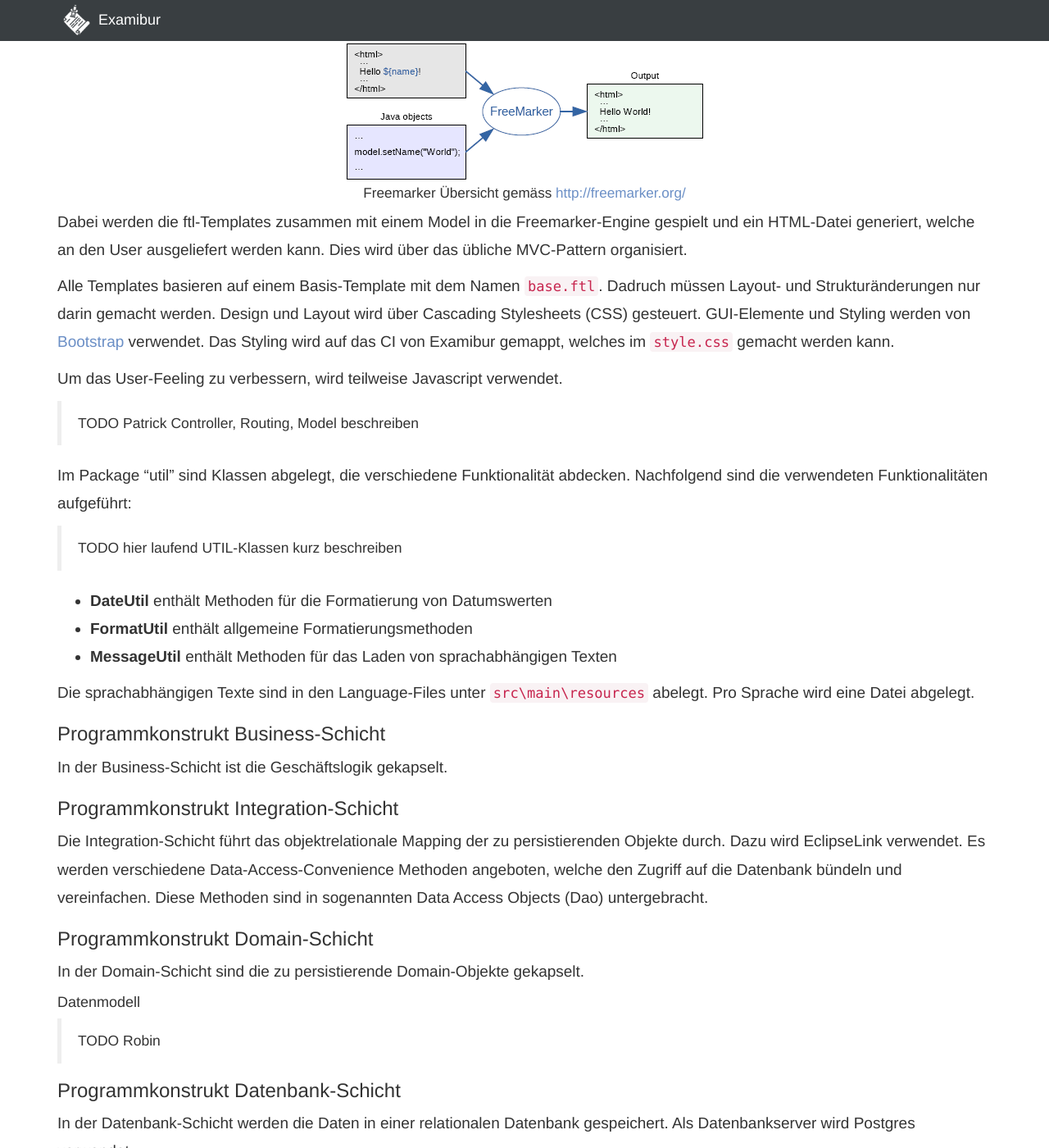
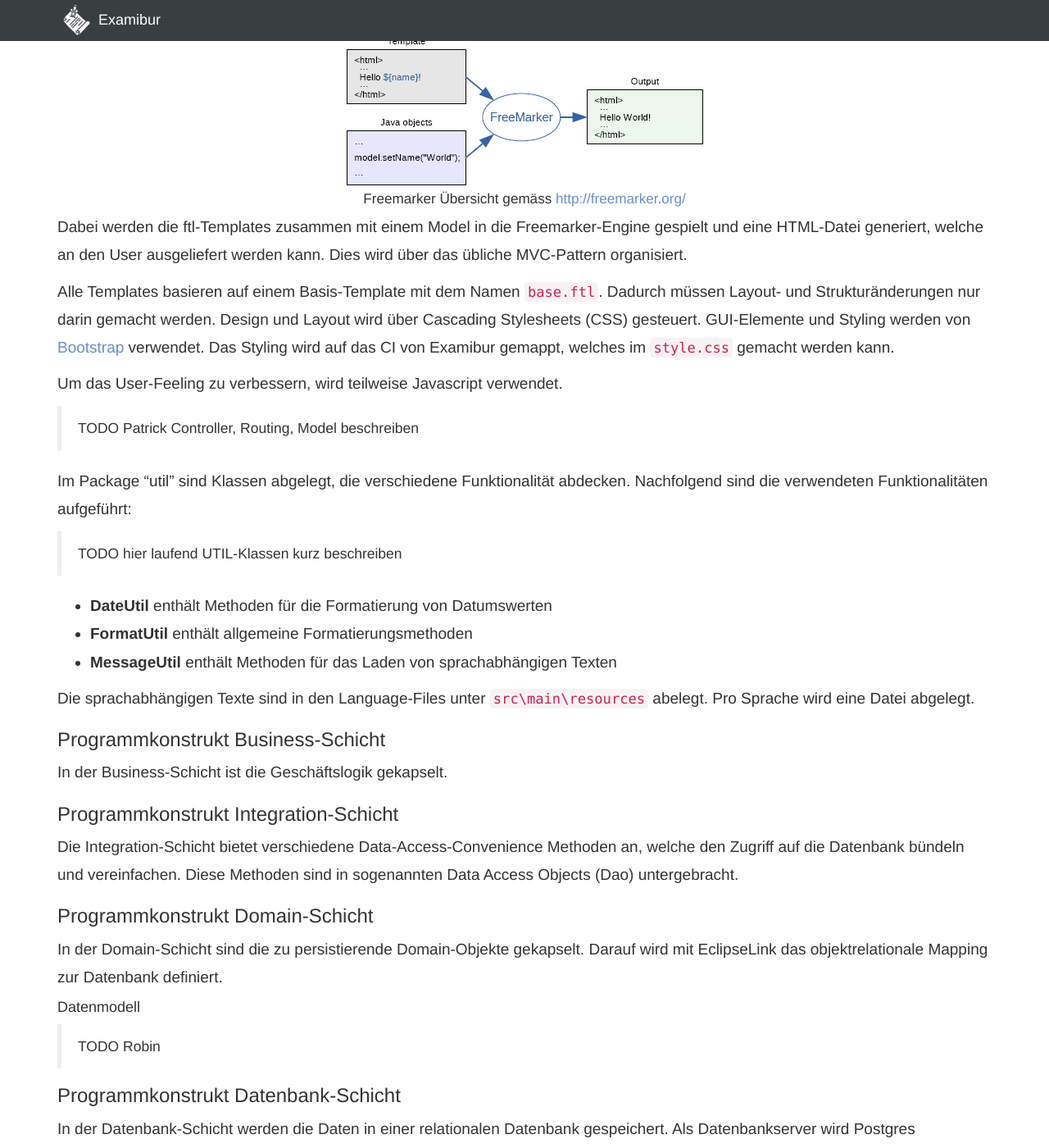
Before and after one commit to Examibur/examibur, a Jekyll site: the page built from docs/architektur/softwareArchitektur.md, in a window 1280 px wide and 1400 px high, scrolled down 6043 px. Shown: the whole window at 82% size. Built offline with Jekyll 4.4.1, drawn with Linux system fonts in a browser that asks for light colours; nearby versions of some CDN libraries; Markdown is read by kramdown in place of the engine named in the settings; some of the changed text lies outside the part shown.

Commit message:
clarified integration vs domain layer & typos

```diff
--- a/docs/architektur/softwareArchitektur.md
+++ b/docs/architektur/softwareArchitektur.md
@@ -68,28 +68,26 @@
 Lösungen wie ActiveMQ kann hier in Betracht gezogen werden.
 
 ### integration
-In dieser Schicht wird das objektrelationale Mapping der zu persistierenden Daten durchgeführt. Für das Mapping wird EclipseLink verwendet.
-
-Dao's sind für das Lesen und Schreiben auf den Datenbank verantwortlich.
-
-#### do
-Hier sind die Domain-Objekte enthalten, welche die Datenbanken abbilden.
+In dieser Schicht werden die Queries zur Datenbank abgesetzt, in die Domain-Objekte geladen und von den Objekten wieder zurück in die Datenbank geschrieben.
 
 #### sql
 In dieser Schicht werden die einzelnen Datenbank-Patches gespeichert. Dies ermöglicht eine automatische Aktualisierung der Datenbank auf dem lokalen Entwicklungssystem und der Produktion während dem Build-Prozess.
+
+### domain
+Hier sind die Domain-Objekte enthalten, welche die Datenbanken abbilden. Auf den Domain-Objekten wird auch das objektrelationale Mapping durchgeführt. Für das Mapping wird EclipseLink verwendet.
 
 ## Design-Entscheide
 
 ### Persistenz
 Die Daten, die vom Benutzer und dem System erzeugt werden, werden in einer relationalen Datenbank persistiert.
-Das OR-Mapping von der Datenbank zu den Java-Objekten wird mit EclipseLink umgesetzt. Das zugrunde liegende Datenmodell ist [hier](datenmodell.html) beschrieben.
+Das OR-Mapping von der Datenbank zu den Java-Objekten wird anhand des [Datenmodells](#datenmodell) mit EclipseLink umgesetzt.
 
 ### Logging-, Error- und Exception-Handling
 Das Logging-, Error- und Exception-Handling ist im Kapitel [Error-Handling Policy](../projektplan/error-handling-policy.html) genauer beschrieben.
 
 ### Frontend
 #### Framework
-Für das Backend wurden die Frameworks *Spring Boot*, *Play* und *Spark* in Betracht gezogen. Nachfolgend werden einige Vor- und Nachteile der einzelnen Frameworks, bezogen auf unser Projekt, aufgelistet. Anschliessend wird ein Framework für unser Projekt ausgewählt.
+Für das Frontend wurden die Frameworks *Spring Boot*, *Play* und *Spark* in Betracht gezogen. Nachfolgend werden einige Vor- und Nachteile der einzelnen Frameworks, bezogen auf unser Projekt, aufgelistet. Anschliessend wird ein Framework für unser Projekt ausgewählt.
 
 ##### Spring Boot
  Vorteile                               | Nachteile
@@ -136,9 +134,9 @@
 <figcaption>Freemarker Übersicht gemäss <a href="http://freemarker.org/">http://freemarker.org/</a></figcaption>
 </figure>
 
-Dabei werden die ftl-Templates zusammen mit einem Model in die Freemarker-Engine gespielt und ein HTML-Datei generiert, welche an den User ausgeliefert werden kann. Dies wird über das übliche MVC-Pattern organisiert.
+Dabei werden die ftl-Templates zusammen mit einem Model in die Freemarker-Engine gespielt und eine HTML-Datei generiert, welche an den User ausgeliefert werden kann. Dies wird über das übliche MVC-Pattern organisiert.
 
-Alle Templates basieren auf einem Basis-Template mit dem Namen `base.ftl`. Dadruch müssen Layout- und Strukturänderungen nur darin gemacht werden.
+Alle Templates basieren auf einem Basis-Template mit dem Namen `base.ftl`. Dadurch müssen Layout- und Strukturänderungen nur darin gemacht werden.
 Design und Layout wird über Cascading Stylesheets (CSS) gesteuert. GUI-Elemente und Styling werden von [Bootstrap](http://getbootstrap.com/) verwendet.
 Das Styling wird auf das CI von Examibur gemappt, welches im `style.css` gemacht werden kann.
 
@@ -159,11 +157,10 @@
 In der Business-Schicht ist die Geschäftslogik gekapselt.
 
 ### Programmkonstrukt Integration-Schicht
-Die Integration-Schicht führt das objektrelationale Mapping der zu persistierenden Objekte durch. Dazu wird EclipseLink verwendet.
-Es werden verschiedene Data-Access-Convenience Methoden angeboten, welche den Zugriff auf die Datenbank bündeln und vereinfachen. Diese Methoden sind in sogenannten Data Access Objects (Dao) untergebracht.
+Die Integration-Schicht bietet verschiedene Data-Access-Convenience Methoden an, welche den Zugriff auf die Datenbank bündeln und vereinfachen. Diese Methoden sind in sogenannten Data Access Objects (Dao) untergebracht.
 
 ### Programmkonstrukt Domain-Schicht
-In der Domain-Schicht sind die zu persistierende Domain-Objekte gekapselt.
+In der Domain-Schicht sind die zu persistierende Domain-Objekte gekapselt. Darauf wird mit EclipseLink das objektrelationale Mapping zur Datenbank definiert.
 
 #### Datenmodell
 >  TODO Robin
```
